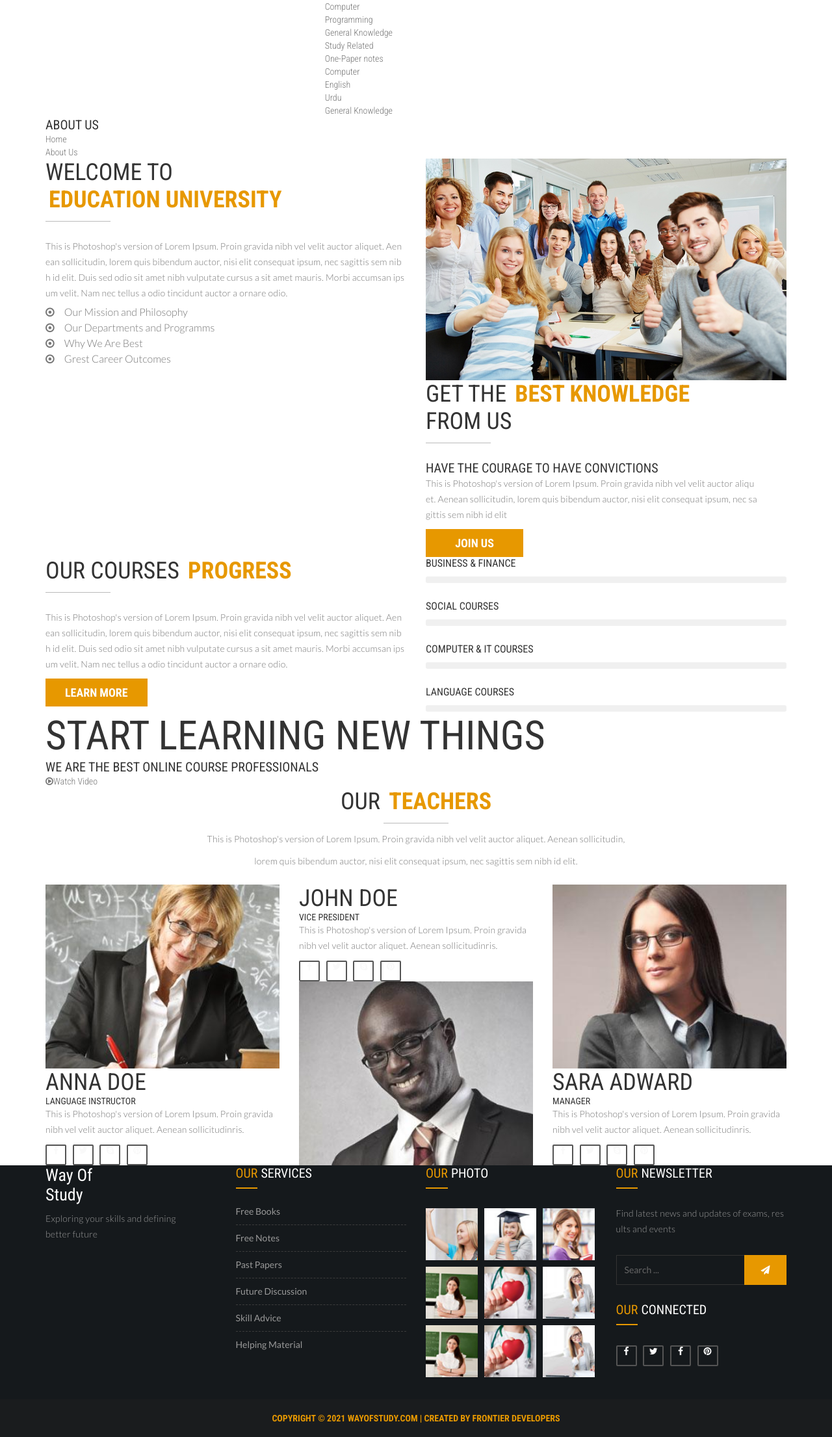
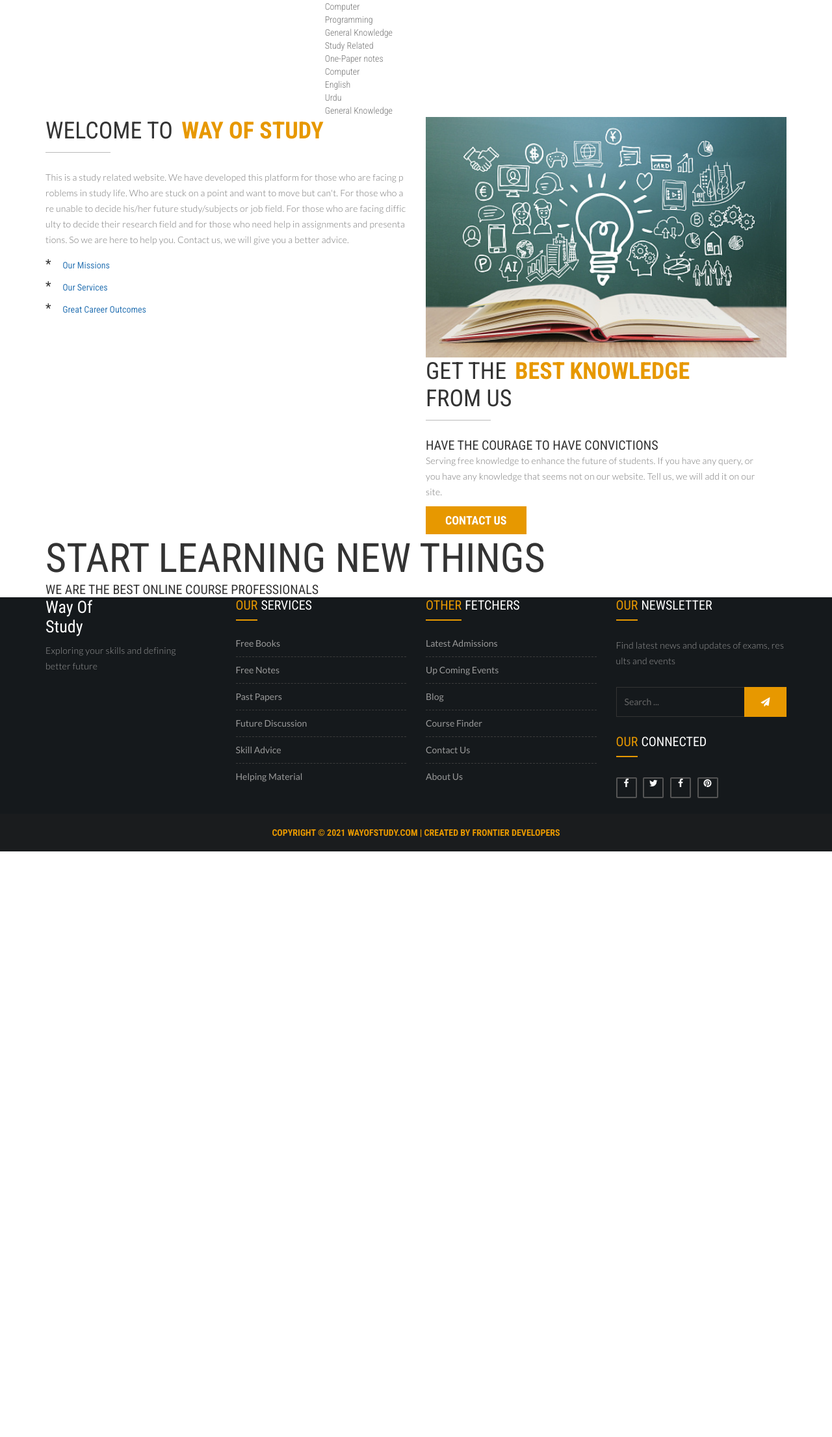
Before and after one commit to waheedaslam59/quizmaster, a Django app: page /aboutus/ in a window 1280 px wide. Shown: the part 240-2451 px from the top of the page at 65% size. After the commit the page ends 1550 px from the top, so only its background shows below. Run offline with Django 3.2, Linux system fonts and the light colour scheme.

Commit message:
aboutus changes

```diff
--- a/lets-quiz-master/lets_quiz/eduskills/templates/eduskills/aboutus.html
+++ b/lets-quiz-master/lets_quiz/eduskills/templates/eduskills/aboutus.html
@@ -8,17 +8,7 @@
 			<!--Header Wrap Start-->
 			<!--Header Wrap End-->
 			<!--Banner Wrap Start-->
-			<div class="iner_banner">
-				<div class="container">
-					<h5>About Us</h5>
-					<div class="banner_iner_capstion">
-						<ul>
-							<li><a href="#">Home</a></li>
-							<li><a href="#">About Us</a></li>
-						</ul>
-					</div>
-				</div>
-			</div>
+
 			<!--Banner Wrap End-->
 			<!--Iqoniq Content Start-->
 			<div class="iq_content_wrap">
@@ -30,21 +20,65 @@
 								<div class="text">
 									<!--Heading Wrap Start-->
 			                    	<div class="iq_heading_1 text-left">
-			                            <h4>Welcome to <span>Education University</span></h4>
+			                            <h4>Welcome to <span>Way of Study</span></h4>
 			                        </div>
 			                        <!--Heading Wrap End-->
-									<p>This is Photoshop's version  of Lorem Ipsum. Proin gravida nibh vel velit auctor aliquet. Aenean sollicitudin, lorem quis bibendum auctor, nisi elit consequat ipsum, nec sagittis sem nibh id elit. Duis sed odio sit amet nibh vulputate cursus a sit amet mauris. Morbi accumsan ipsum velit. Nam nec tellus a odio tincidunt auctor a ornare odio. </p>
-									<ul class="categries-list">
-										<li><a href="#">Our Mission and Philosophy</a></li>
-										<li><a href="#">Our Departments and Programms</a></li>
-										<li><a href="#">Why We Are Best</a></li>
-										<li><a href="#">Grest Career Outcomes</a></li>
-									</ul>
+									<p>This is a study related website. We have developed this platform for those who are facing problems in study life. Who are stuck on a point and want to move but can't. For those who are unable to decide his/her future study/subjects or job field. For those who are facing difficulty to decide their research field and for those who need help in assignments and presentations. So we are here to help you. Contact us, we will give you a better advice.</p>
+
+										<div id="accordion">
+  <div class="card">
+    <div class="card-header" id="headingTwo">
+      <h5 class="mb-0"> *
+        <button class="btn btn-link collapsed" data-toggle="collapse" data-target="#collapseTwo" aria-expanded="false" aria-controls="collapseTwo">
+          Our Missions
+        </button>
+      </h5>
+    </div>
+    <div id="collapseTwo" class="collapse" aria-labelledby="headingTwo" data-parent="#accordion">
+      <div class="card-body">
+        Students that are studying in Metric or Inter are facing problems about their study. Our mission is to make the study easy for students by providing notes, past papers and books. So, they can easily prepare their examination without any tuition.
+          </div>
+    </div>
+  </div>
+  <div class="card">
+    <div class="card-header" id="headingThree">
+      <h5 class="mb-0"> *
+        <button class="btn btn-link collapsed" data-toggle="collapse" data-target="#collapseThree" aria-expanded="false" aria-controls="collapseThree">
+          Our Services
+        </button>
+      </h5>
+    </div>
+    <div id="collapseThree" class="collapse" aria-labelledby="headingThree" data-parent="#accordion">
+      <div class="card-body">
+			We are providing quiz system for all students. We are providing free books, notes for all kind of students. If a student has any problem in their study, selection of future, business idea, thesis ideas, projects ideas, or any other type. He/She can contact us, we solve it and give you best advice for free.
+      </div>
+    </div>
+  </div>
+											<div class="card">
+    <div class="card-header" id="headingFour">
+      <h5 class="mb-0"> *
+        <button class="btn btn-link collapsed" data-toggle="collapse" data-target="#collapseFour" aria-expanded="false" aria-controls="collapseFour">
+          Great Career Outcomes
+        </button>
+      </h5>
+    </div>
+    <div id="collapseFour" class="collapse" aria-labelledby="headingFour" data-parent="#accordion">
+      <div class="card-body">
+		  We want the students learn skills and the industry of Pakistan grow up.
+      </div>
+    </div>
+  </div>
+</div>
+<!--										<li><a href="#">Our Mission </a></li>-->
+<!--										<li><a href="#">Our Departments and Programms</a></li>-->
+<!--										<li><a href="#">Why We Are Best</a></li>-->
+<!--										<li><a href="#">Grest Career Outcomes</a></li>-->
+
 								</div>
 							</div>
 							<div class="col-md-6 col-sm-6">
 								<div class="thumb">
-									<img src="extra-images/about_us.jpg" alt="about_us">
+									<img src="{% static 'images/study.jpg' %}" width="800" alt="about_us">
 								</div>
 							</div>
 						</div>
@@ -62,159 +96,26 @@
 			                </div>
 			                <!--Heading Wrap End-->
 			                <h5>Have the Courage to have Convictions</h5>
-			                <p>This is Photoshop's version  of Lorem Ipsum. Proin gravida nibh vel velit auctor aliquet. Aenean sollicitudin, lorem quis bibendum auctor, nisi elit consequat ipsum, nec sagittis sem nibh id elit</p>
-			                <a class="iq_link_1" href="#">Join Us</a>
+			                <p>Serving free knowledge to enhance the future of students. If you have any query, or you have any knowledge that seems not on our website. Tell us, we will add it on our site.</p>
+			                <a class="iq_link_1" href="{% url 'contactus' %}">Contact Us</a>
 			            </div>
 			        </div>
 			        <!--Best Knowledge Description Wrap Start-->
 			    </section>
 			    <!--Get Best Knowledge Wrap End-->
 				<!--ABOUT US PROSSES BAR START-->
-				<section>
-					<div class="container">
-						<div class="row">
-							<div class="col-md-6 col-sm-6">
-								<div class="text progress-caption">
-									<!--Heading Wrap Start-->
-				                    <div class="iq_heading_1 text-left">
-				                        <h4>Our Courses <span>Progress</span></h4>
-				                    </div>
-				                    <!--Heading Wrap End-->
-									<p>This is Photoshop's version  of Lorem Ipsum. Proin gravida nibh vel velit auctor aliquet. Aenean sollicitudin, lorem quis bibendum auctor, nisi elit consequat ipsum, nec sagittis sem nibh id elit. Duis sed odio sit amet nibh vulputate cursus a sit amet mauris. Morbi accumsan ipsum velit. Nam nec tellus a odio tincidunt auctor a ornare odio. </p>
-									<a class="iq_link_1" href="#">Learn More</a>
-								</div>
-							</div>
-							<div class="col-md-6 col-sm-6">
-								<!--IQONIQ PROSSES BAR Start-->
-								<div class="iq-progress">
-									<h6 class="progressText"> Business & Finance </h6>
-									<div class="progress">
-										<div class="progress-bar" role="progressbar" aria-valuenow="40" aria-valuemin="0" aria-valuemax="100" >
-											<span  class="popOver" data-toggle="tooltip" data-placement="top" title="40%"> </span>
-										</div>
-									</div>
-								</div>
-								<!--IQONIQ PROSSES BAR END-->
-								<!--IQONIQ PROSSES BAR Start-->
-								<div class="iq-progress">
-									<h6 class="progressText"> Social Courses </h6>
-									<div class="progress">
-										<div class="progress-bar" role="progressbar" aria-valuenow="50" aria-valuemin="0" aria-valuemax="100" >
-											<span  class="popOver" data-toggle="tooltip" data-placement="top" title="50%"> </span>
-										</div>
-									</div>
-								</div>
-								<!--IQONIQ PROSSES BAR END-->
-								<!--IQONIQ PROSSES BAR Start-->
-								<div class="iq-progress">
-									<h6 class="progressText"> Computer & IT Courses </h6>
-									<div class="progress">
-										<div class="progress-bar" role="progressbar" aria-valuenow="75" aria-valuemin="0" aria-valuemax="100" >
-											<span  class="popOver" data-toggle="tooltip" data-placement="top" title="75%"> </span>
-										</div>
-									</div>
-								</div>
-								<!--IQONIQ PROSSES BAR END-->
-								<!--IQONIQ PROSSES BAR Start-->
-								<div class="iq-progress">
-									<h6 class="progressText"> Language Courses </h6>
-									<div class="progress">
-										<div class="progress-bar" role="progressbar" aria-valuenow="100" aria-valuemin="0" aria-valuemax="100" >
-											<span  class="popOver" data-toggle="tooltip" data-placement="top" title="100%"> </span>
-										</div>
-									</div>
-								</div>
-								<!--IQONIQ PROSSES BAR END-->
-							</div>
-						</div>
-					</div>
-				</section>
 				<!--ABOUT US PROSSES BAR END-->
 				<!-- Video Wrap Start-->
 				<section class="video-wrap">
 					<div class="container">
 						<h1>Start Learning New Things</h1>
 						<h5>We are the best online course professionals</h5>
-						<a href="#" class="play-track"><i class="fa fa-play-circle-o"></i>Watch Video</a>
+
 					</div>
 				</section>
 				<!-- Video Wrap End-->
 				<!--Our Teacher Wrap Start-->
-			    <section>
-			    	<div class="container">
-			            <!--Heading Wrap Start-->
-			            <div class="iq_heading_1 text-center">
-			                <h4>Our <span>Teachers</span></h4>
-			                <p>This is Photoshop's version  of Lorem Ipsum. Proin gravida nibh vel velit auctor aliquet. Aenean sollicitudin, </p>
-			                <p>lorem quis bibendum auctor, nisi elit consequat ipsum, nec sagittis sem nibh id elit.</p>
-			            </div>
-			            <!--Heading Wrap End-->
-			            <!--Teacher Wrap List Start-->
-			            <div class="row">
-			                <!--Teacher Thumb Start-->
-			            	<div class="col-md-4 col-sm-6">
-			                	<div class="iq_teacher_style_1">
-			                    	<figure>
-			                        	<img src="extra-images/teacher-01.jpg" alt="Image Here">
-			                        </figure>
-			                        <div class="text">
-			                            <h4><a href="#">Anna Doe</a></h4>
-			                            <h6>Language Instructor</h6>
-			                            <p>This is Photoshop's version  of Lorem Ipsum. Proin gravida nibh vel velit auctor aliquet. Aenean sollicitudinris.</p>
-			                            <ul class="iq_footer_social">
-			                            	<li><a href="#"><i class="fa fa-facebook"></i></a></li>
-			                                <li><a href="#"><i class="fa fa-twitter"></i></a></li>
-			                                <li><a href="#"><i class="fa fa-skype"></i></a></li>
-			                                <li><a href="#"><i class="fa fa-pinterest"></i></a></li>
-			                            </ul>
-			                        </div>
-			                    </div>
-			                </div>
-			                <!--Teacher Thumb End-->
-			                <!--Teacher Thumb Start-->
-			                <div class="col-md-4 col-sm-6">
-			                	<div class="iq_teacher_style_1">
-			                        <div class="text">
-			                        	<h4><a href="#">John Doe</a></h4>
-			                            <h6>Vice President</h6>
-			                            <p>This is Photoshop's version  of Lorem Ipsum. Proin gravida nibh vel velit auctor aliquet. Aenean sollicitudinris.</p>
-			                            <ul class="iq_footer_social">
-			                            	<li><a href="#"><i class="fa fa-facebook"></i></a></li>
-			                                <li><a href="#"><i class="fa fa-twitter"></i></a></li>
-			                                <li><a href="#"><i class="fa fa-skype"></i></a></li>
-			                                <li><a href="#"><i class="fa fa-pinterest"></i></a></li>
-			                            </ul>
-			                        </div>
-			                       <figure>
-			                        	<img src="extra-images/teacher-02.jpg" alt="Image Here">
-			                        </figure>
-			                    </div>
-			                </div>
-			                <!--Teacher Thumb End-->
-			                <!--Teacher Thumb Start-->
-			                <div class="col-md-4 hidden-sm">
-			                	<div class="iq_teacher_style_1">
-			                    	<figure>
-			                        	<img src="extra-images/teacher-03.jpg" alt="Image Here">
-			                        </figure>
-			                        <div class="text">
-			                            <h4><a href="#">Sara Adward</a></h4>
-			                            <h6>Manager</h6>
-			                            <p>This is Photoshop's version  of Lorem Ipsum. Proin gravida nibh vel velit auctor aliquet. Aenean sollicitudinris.</p>
-			                            <ul class="iq_footer_social">
-			                            	<li><a href="#"><i class="fa fa-facebook"></i></a></li>
-			                                <li><a href="#"><i class="fa fa-twitter"></i></a></li>
-			                                <li><a href="#"><i class="fa fa-skype"></i></a></li>
-			                                <li><a href="#"><i class="fa fa-pinterest"></i></a></li>
-			                            </ul>
-			                        </div>
-			                    </div>
-			                </div>
-			                <!--Teacher Thumb End-->
-			            </div>
-			            <!--Teacher Wrap List End-->
-			        </div>
-			    </section>
+
 			    <!--Our Teacher Wrap End-->
 			</div>
 			<!--Iqoniq Content End-->
--- a/lets-quiz-master/lets_quiz/eduskills/templates/eduskills/base.html
+++ b/lets-quiz-master/lets_quiz/eduskills/templates/eduskills/base.html
@@ -165,24 +165,35 @@
                      </div>
                         <!--Widget Archive End-->
                         <!--Widget Flickr Start-->
-                        <div class="col-md-3 col-sm-6">
-                            <div class="widget widget-flickr">
-                                <!-- Widget Title Start-->
-                                <h5 class="widget-title"><span>Our</span> Photo</h5>
-                                <!-- Widget Title End-->
-                                <div class="flickr-wrap">
-                                    <a class="flickrbadges" href="#"><img src="{% static 'extra-images/flickr1.jpg' %}" alt=""></a>
-                                    <a class="flickrbadges" href="#"><img src="{% static 'extra-images/flickr2.jpg' %}" alt=""></a>
-                                    <a class="flickrbadges" href="#"><img src="{% static 'extra-images/flickr3.jpg' %}" alt=""></a>
-                                    <a class="flickrbadges" href="#"><img src="{% static 'extra-images/flickr4.jpg' %}" alt=""></a>
-                                    <a class="flickrbadges" href="#"><img src="{% static 'extra-images/flickr5.jpg' %}" alt=""></a>
-                                    <a class="flickrbadges" href="#"><img src="{% static 'extra-images/flickr6.jpg' %}" alt=""></a>
-                                    <a class="flickrbadges" href="#"><img src="{% static 'extra-images/flickr4.jpg' %}" alt=""></a>
-                                    <a class="flickrbadges" href="#"><img src="{% static 'extra-images/flickr5.jpg' %}" alt=""></a>
-                                    <a class="flickrbadges" href="#"><img src="{% static 'extra-images/flickr6.jpg' %}" alt=""></a>
-                                </div>
+                         <div class="col-md-3 col-sm-6">
+                            <div class="widget widget_archive">
+                                <!--Widget Title Start-->
+                                <h5 class="widget-title"><span>Other</span> Fetchers</h5>
+                                <!--Widget Title End-->
+                                <!--Social Media Start-->
+                                <ul>
+                                    <li>
+                                        <a href="#">Latest Admissions</a>
+                                    </li>
+                                    <li>
+                                        <a href="#">Up Coming Events</a>
+                                    </li>
+                                    <li>
+                                        <a href="#">Blog</a>
+                                    </li>
+                                    <li>
+                                        <a href="#">Course Finder</a>
+                                    </li>
+                                    <li>
+                                        <a href="#">Contact Us</a>
+                                    </li>
+                                    <li>
+                                        <a href="#">About Us </a>
+                                    </li>
+                                </ul>
+                                <!--Social Media End-->
                             </div>
-                        </div>
+                     </div>
                         <!--Widget Flickr End-->
                         <!--Widget News Letter Start-->
                      <div class="col-md-3 col-sm-6">
```
Also changed, not shown: lets-quiz-master/lets_quiz/edustatic/images/study.jpg (added).
